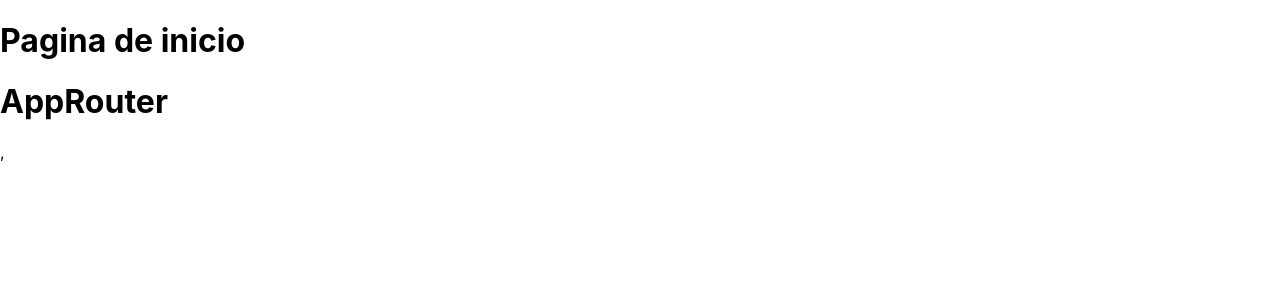
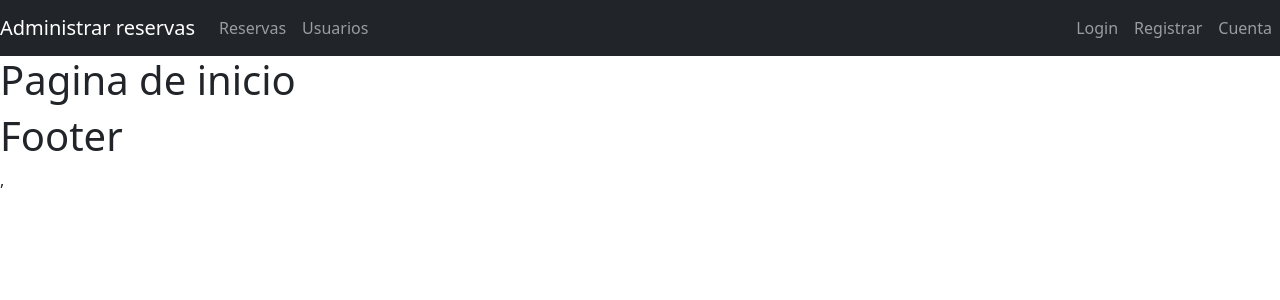
Before and after one commit to DidioArbey/ReservasFtont, a React (Create React App) app: page / in a window 1280 px wide. Shown: the top 300 px of the page. Built offline with nearby package versions, Linux system fonts and the light colour scheme.

Commit message:
login  sin navegar y layout

```diff
--- a/package.json
+++ b/package.json
@@ -6,7 +6,9 @@
     "@testing-library/jest-dom": "^5.11.4",
     "@testing-library/react": "^11.1.0",
     "@testing-library/user-event": "^12.1.10",
+    "bootstrap": "^5.1.3",
     "react": "^17.0.2",
+    "react-bootstrap": "^2.0.2",
     "react-dom": "^17.0.2",
     "react-router-dom": "^5.2.0",
     "react-scripts": "4.0.3",
--- /dev/null
+++ b/src/components/Navegation.js
@@ -0,0 +1,20 @@
+import { Navbar, Nav, NavDropdown} from 'react-bootstrap'
+export default function Navegation() {
+    return (
+        <Navbar collapseOnSelect expand="lg" variant="dark" bg="dark">
+            <Navbar.Brand>Administrar reservas</Navbar.Brand>
+            <Navbar.Toggle arial-conrols="responsive-navbar-nav"/>
+            <Navbar.Collapse id="responsive-navbar-nav">
+                <Nav className="me-auto">
+                    <Nav.Link>Reservas</Nav.Link>
+                    <Nav.Link>Usuarios</Nav.Link>
+                </Nav>
+                <Nav>
+                    <Nav.Link>Login</Nav.Link>
+                    <Nav.Link>Registrar</Nav.Link>
+                    <Nav.Link>Cuenta</Nav.Link>
+                </Nav>
+            </Navbar.Collapse>
+        </Navbar>
+    )
+}
--- /dev/null
+++ b/src/components/layouts/Layout.js
@@ -0,0 +1,11 @@
+import Navegation from "../Navegation";
+
+export default function Layout({ children }) {
+    return (
+        <>
+            <Navegation/>
+            {children}
+            <h1>Footer</h1>
+        </>
+    )
+}
--- a/src/index.js
+++ b/src/index.js
@@ -2,6 +2,7 @@ import React from 'react';
 import ReactDOM from 'react-dom';
 import './index.css';
 import App from './App';
+import 'bootstrap/dist/css/bootstrap.min.css';
 
 ReactDOM.render(
   <React.StrictMode>
--- a/src/routers/AppRouter.js
+++ b/src/routers/AppRouter.js
@@ -7,11 +7,13 @@ import LoginPage from "../pages/LoginPage"
 import NotFoundPage from "../pages/NotFoundPage"
 import RegisterPage from "../pages/RegisterPage"
 import UserPage from "../pages/admin/UserPage"
+import Layout from '../components/layouts/Layout'
 
 
 export default function AppRouter() {
     return (
         <Router>
+            <Layout>
                 <Switch>
                     <Route exact path="/" component={HomePage}></Route>
                     <Route exact path="/login" component={LoginPage}/>
@@ -22,9 +24,8 @@ export default function AppRouter() {
                     <Route exact path="/admin/:users" component={UserPage}/>
 
                     <Route path="*" component={NotFoundPage}/>
-
                 </Switch>
-            <h1>AppRouter</h1>
+            </Layout>
         </Router>
     )
 }
```
Also changed, not shown: 2 other files (tests, documents, lock files or other folders). Lines whose indentation alone changed are shown as unchanged.
